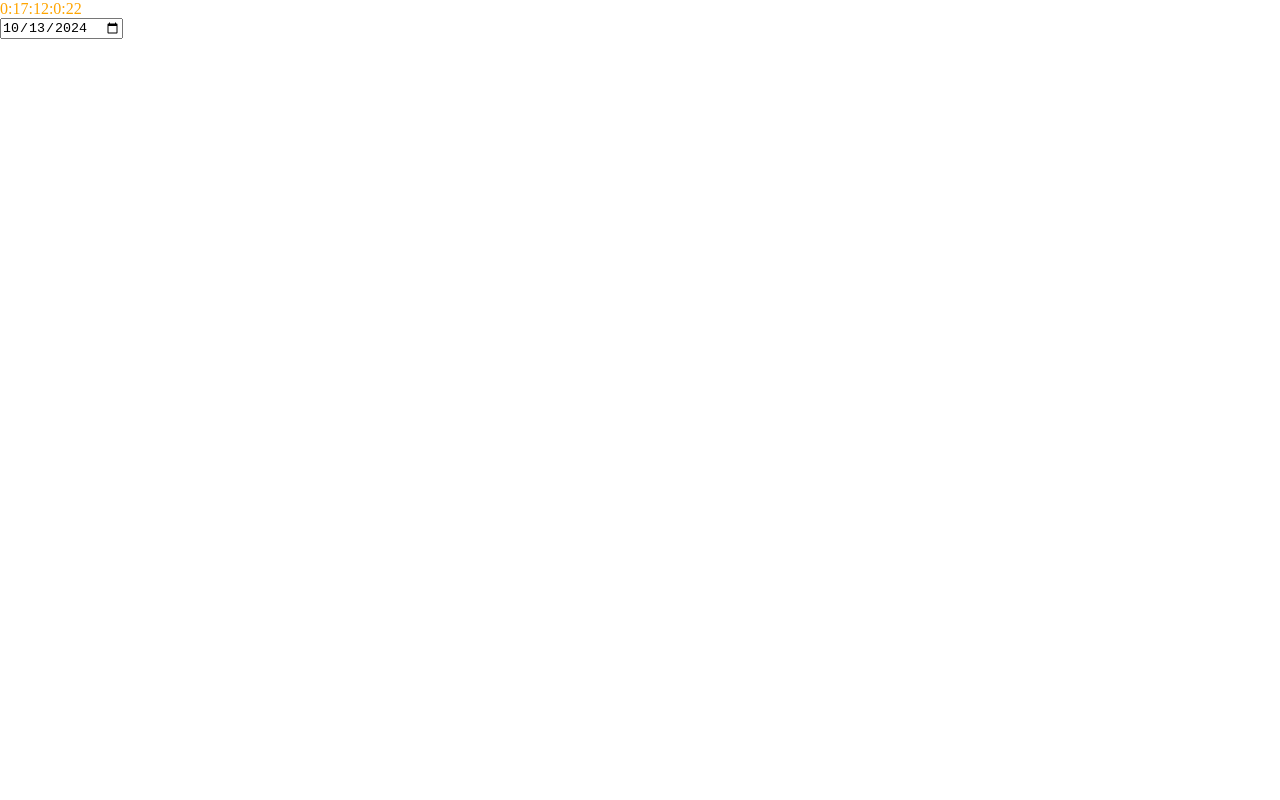
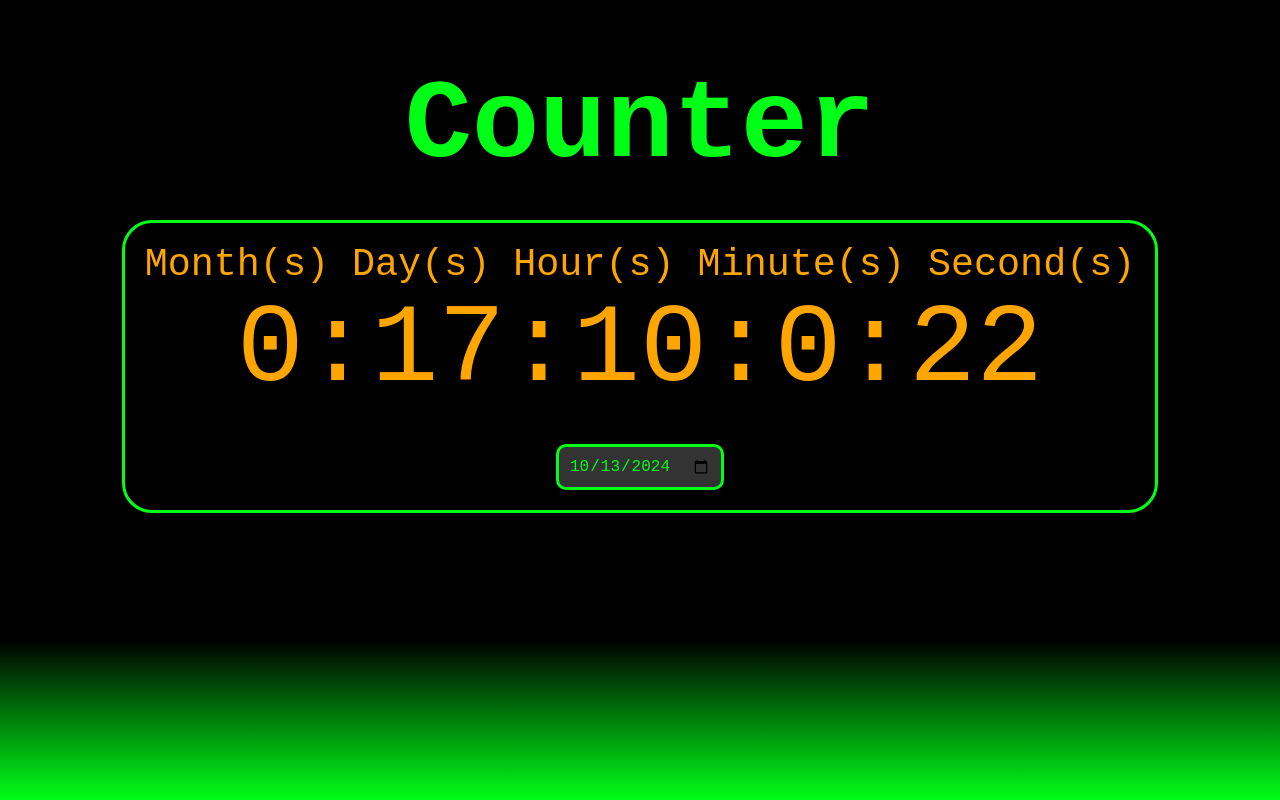
Before and after one commit to MercuryFJ/Counter, a plain HTML site: page index.html in a window 1280 px wide. Drawn offline with Linux system fonts and the light colour scheme.

Commit message:
Date Change and Hour Adjustment
- An adjustment to the hours has been made because all months are considered to have 30 days.
- The issue of simultaneous execution of two setInterval functions has been fixed.
- The code has been optimized and styles have been implemented.

```diff
--- a/index.html
+++ b/index.html
@@ -6,7 +6,7 @@
   <meta name="viewport" content="width=device-width, initial-scale=1.0">
   <script src="./src/js/index.js" defer></script>
   <link rel="stylesheet" href="./src/css/style.css">
-  <title>Gestión de Fechas</title>
+  <title>Counter</title>
 </head>
 <body>
 
--- a/src/css/style.css
+++ b/src/css/style.css
@@ -1,18 +1,73 @@
-
-*{
+* {
   margin: 0;
   padding: 0;
   box-sizing: border-box;
 }
 
 .textGreen {
-  color: green;
+  color: lightgreen;
 }
 
 .textOrange {
   color: orange;
 }
 
-.textRed{
+.textRed {
   color: red;
 }
+
+.textMagenta {
+  color: magenta;
+}
+
+#tittle {
+  color: rgba(0, 255, 23, 1);
+  font-family: monospace;
+  font-size: 7rem;
+  text-align: center;
+  margin-top: 3rem;
+}
+
+#divParent {
+  display: flex;
+  justify-content: space-around;
+  align-items: center;
+  flex-direction: column;
+  height: 100vh;
+  background: rgb(0, 0, 0);
+  background: linear-gradient(180deg, rgba(0, 0, 0, 1) 80%, rgba(0, 255, 23, 1) 100%);
+}
+
+#divChild {
+  display: flex;
+  justify-content: center;
+  align-items: center;
+  flex-direction: column;
+  border: solid rgba(0, 255, 23, 1);
+  border-radius: 30px;
+  padding: 20px;
+  margin-bottom: 17rem;
+}
+
+#textCounter {
+  font-size: 7rem;
+  font-family: monospace;
+  text-align: center;
+}
+
+#infoDate {
+  font-size: 2.4rem;
+  font-family: monospace;
+  text-align: center;
+}
+
+input[type="date"] {
+  padding: 10px;
+  font-size: 1rem;
+  border-radius: 10px;
+  border: solid rgba(0, 255, 23, 1);
+  background-color: #333;
+  color: rgba(0, 255, 23, 1);
+  font-family: monospace;
+  margin-top: 30px;
+}
--- a/src/js/index.js
+++ b/src/js/index.js
@@ -1,18 +1,25 @@
+let divElement = document.createElement("div");
+divElement.setAttribute("id", "divParent");
+let h1Element = document.createElement("h1");
+h1Element.setAttribute("id", "tittle");
+h1Element.innerText = "Counter";
+let container = document.createElement("div");
+container.setAttribute("id", "divChild");
+let infoDate = document.createElement("p");
+
+infoDate.setAttribute("id", "infoDate");
 let pElement = document.createElement("p");
+pElement.setAttribute("id", "textCounter");
 let inputDate = document.createElement("input");
 inputDate.setAttribute("type", "date");
-inputDate.setAttribute("id", "date");
 
-
-/*function parseDate(date){
-  let arrayDate= date.split("-");
-  let year = arrayDate[0];
-  let month = arrayDate[1]-1; //Se le pone -1 porque los meses van del 0 al 11
-  let day = arrayDate[2];
-  return new Date(year, month, day);
-}*/
-
-function getSeconds(actualDate, targetDate){
+let actualDate = new Date();
+inputDate.setAttribute("value", "2024-10-13");
+getCounter();
+function getCounter(){
+  infoDate.innerText = "Month(s) Day(s) Hour(s) Minute(s) Second(s)";
+  targetDate = new Date(inputDate.value);
+  console.log(inputDate.value);
   let totalSeconds = (targetDate - actualDate) / 1000;
 
   let months = Math.trunc(totalSeconds / 2592000);
@@ -21,7 +28,7 @@ function getSeconds(actualDate, targetDate){
   let days = Math.trunc(totalSeconds / 86400);
   totalSeconds %= 86400;
 
-  let hours = Math.trunc(totalSeconds / 3600);
+  let hours = Math.trunc((totalSeconds-7200) / 3600); //Se restan 2 horas para que el contador cuadre con el horario actual.
   totalSeconds %= 3600;
 
   let minutes = Math.trunc(totalSeconds / 60);
@@ -29,33 +36,9 @@ function getSeconds(actualDate, targetDate){
 
   let seconds = Math.trunc(totalSeconds);
 
-  return [months, days, hours, minutes, seconds];
-}
-
-let actualDate = new Date();
-inputDate.value = "2024-10-13";
-let targetDate = new Date(inputDate.value);
-let totalMs = targetDate - actualDate;
-let arrayDate = getSeconds(actualDate, targetDate);
-
-let totalSeconds = (targetDate - actualDate) / 1000;
-
-  let months = Math.trunc(totalSeconds / 2592000);
-  totalSeconds %= 2592000;
-
-  let days = Math.trunc(totalSeconds / 86400);
-  totalSeconds %= 86400;
-
-  let hours = Math.trunc(totalSeconds / 3600);
-  totalSeconds %= 3600;
-
-  let minutes = Math.trunc(totalSeconds / 60);
-  totalSeconds %= 60;
-
-  let seconds = Math.trunc(totalSeconds);
-
-  let flag=false;
-setInterval(() => {
+  if (window.interval) clearInterval(window.interval);
+  let flag = false;
+  window.interval = setInterval(() => {
 
     if (seconds < 1) {
       seconds = 60;
@@ -78,20 +61,35 @@ setInterval(() => {
 
     if (!flag) {
       seconds--;
-    if (months > 1) {
-      pElement.classList = "textGreen";
-    } else if (months < 1) {
-      pElement.classList = "textOrange";
-    } else if (days < 7) {
-      pElement.classList = "textRed";
+      pElement.className = "";
+      infoDate.className = "";
+      if (months >= 1) {
+        pElement.classList.add("textGreen");
+        infoDate.classList.add("textGreen");
+      } else if (months < 1 && days > 6) {
+        pElement.classList.add("textOrange");
+        infoDate.classList.add("textOrange");
+      } else {
+        pElement.classList.add("textRed");
+        infoDate.classList.add("textRed");
       }
       pElement.innerText = months + ":" + days + ":" + hours + ":" + minutes + ":" + seconds;
     } else {
-    pElement.innerText = "Feliz Cumpleaños !!!";
+      infoDate.innerText = "";
+      pElement.className = "";
+      pElement.classList.add("textMagenta");
+      pElement.innerText = "¡¡¡ Feliz Cumpleaños !!!";
       clearInterval(interval);
     }
 
   }, 1000);
+}
 
-document.body.append(pElement);
-document.body.append(inputDate);
+inputDate.addEventListener("change", getCounter);
+
+document.body.append(divElement);
+divElement.appendChild(h1Element);
+divElement.appendChild(container);
+container.appendChild(infoDate);
+container.appendChild(pElement);
+container.appendChild(inputDate);
```
Also changed, not shown: src/js/index2.js (deleted, +0 -108 lines). Lines whose indentation alone changed are shown as unchanged.
